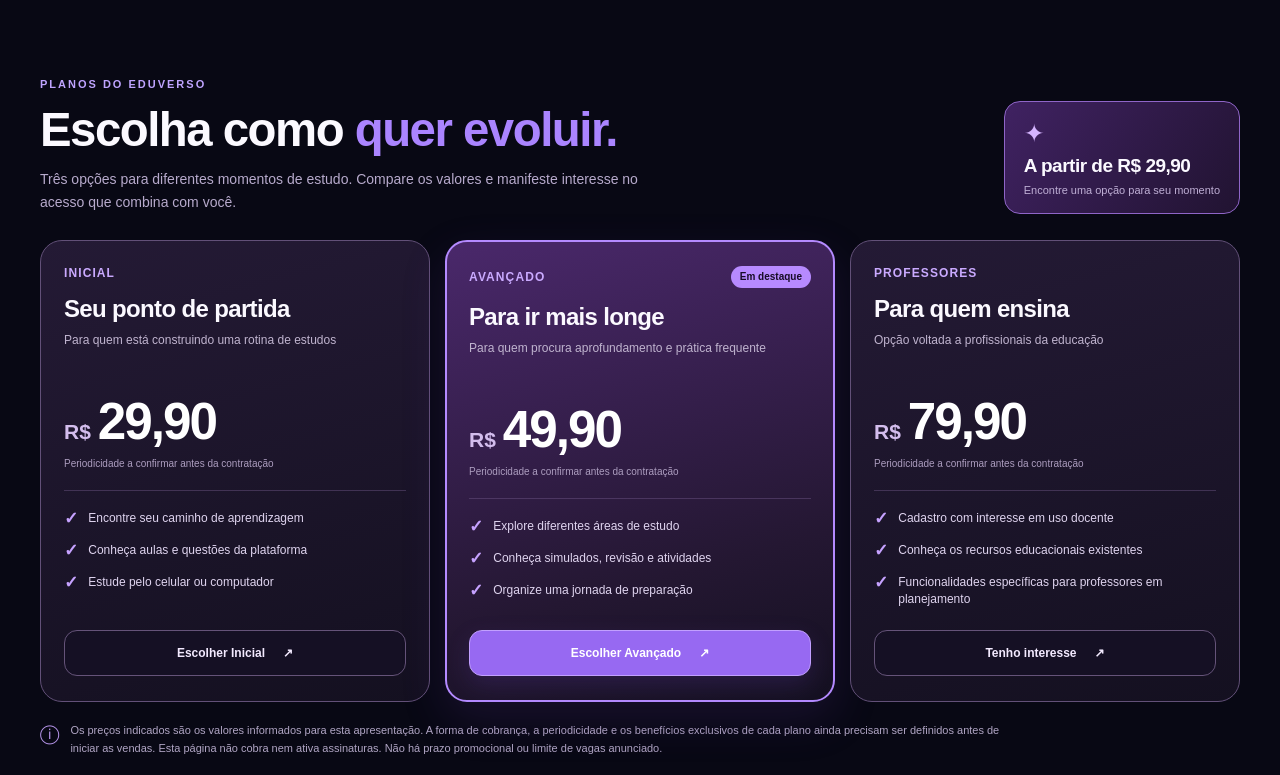
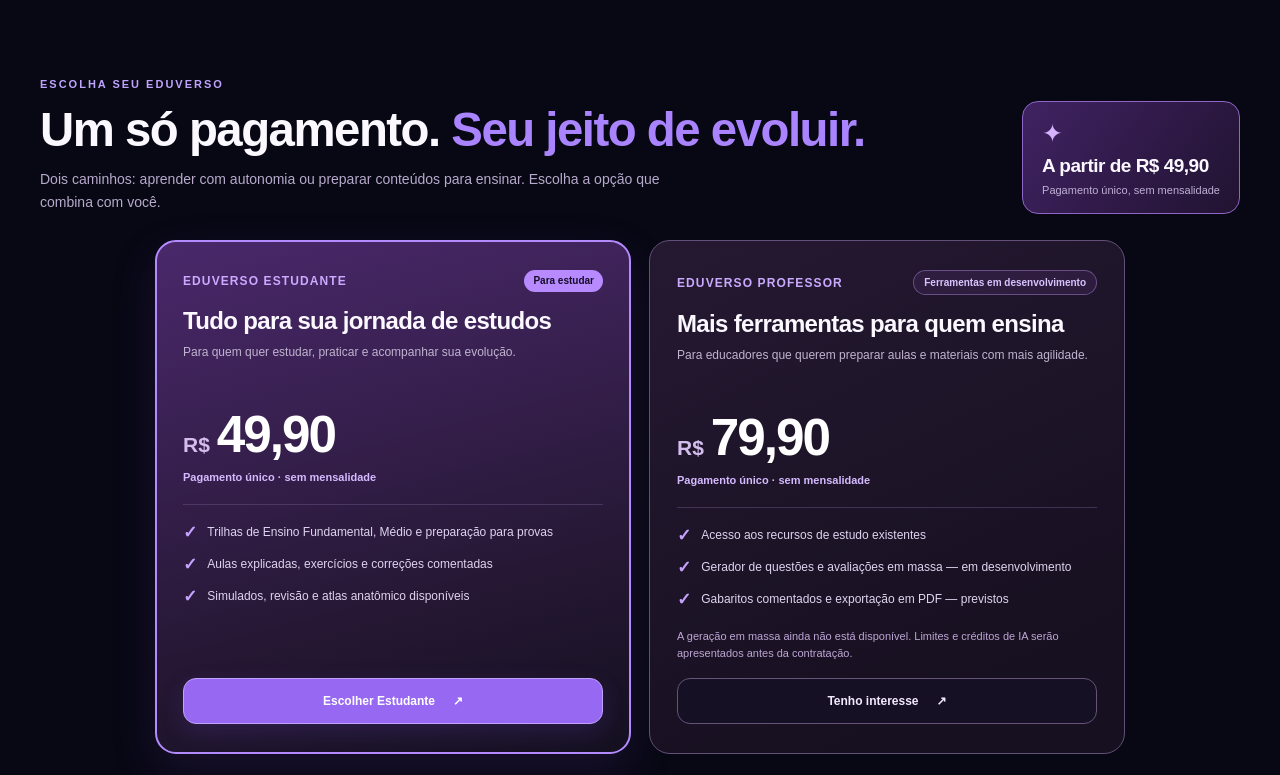
Before and after one commit to dramaflix2026-stack/Eduverso, a Next.js app: page / in a window 1280 px wide. Shown: the part 1521-2296 px from the top of the page. Built offline with nearby package versions, Linux system fonts and the light colour scheme.

Commit message:
feat(landing): two one-time offers for students and teachers

```diff
--- a/app/cadastro/page.tsx
+++ b/app/cadastro/page.tsx
@@ -8,8 +8,8 @@ export default function Cadastro(){
  const [name,setName]=useState("");const [email,setEmail]=useState("");
  const [password,setPassword]=useState("");const [confirm,setConfirm]=useState("");
  const [busy,setBusy]=useState(false);
- const [selectedPlan,setSelectedPlan]=useState<""|"inicial"|"avancado"|"professores">("");
- useEffect(()=>{const value=new URLSearchParams(window.location.search).get("plano");if(value==="inicial"||value==="avancado"||value==="professores")setSelectedPlan(value);},[]);const [error,setError]=useState("");const [notice,setNotice]=useState("");
+ const [selectedPlan,setSelectedPlan]=useState<""|"estudante"|"professores">("");
+ useEffect(()=>{const value=new URLSearchParams(window.location.search).get("plano");if(value==="professores")setSelectedPlan("professores");else if(value==="estudante"||value==="avancado"||value==="inicial")setSelectedPlan("estudante");},[]);const [error,setError]=useState("");const [notice,setNotice]=useState("");
  async function submit(event:FormEvent<HTMLFormElement>){
   event.preventDefault();setError("");setNotice("");
   if(password!==confirm){setError("As senhas não conferem.");return;}
@@ -27,7 +27,7 @@ export default function Cadastro(){
  return <main className="auth-shell"><section className="auth-panel">
   <Link href="/" className="auth-logo">✦ Eduverso<span>.</span></Link>
   <div className="auth-tag">COMECE SUA JORNADA</div><h1>Seu próximo capítulo começa aqui.</h1>
-  <p>Crie sua conta para identificar seu perfil e guardar seu histórico de estudos. A liberação definitiva do conteúdo pago depende da confirmação da compra.</p>{selectedPlan&&<div className="auth-existing-account"><strong>Plano de interesse: {selectedPlan==="inicial"?"Inicial · R$ 29,90":selectedPlan==="avancado"?"Avançado · R$ 49,90":"Professores · R$ 79,90"}</strong>. Este cadastro não realiza pagamento ou reserva o valor escolhido; a contratação e a periodicidade serão confirmadas quando estiverem disponíveis. <Link href="/#planos">Ver outros planos</Link></div>}<div className="auth-existing-account">Já se cadastrou antes com este e-mail? <Link href="/entrar">Entre na sua conta existente</Link>. Um segundo cadastro não gera outro e-mail de confirmação.</div>
+  <p>Crie sua conta para identificar seu perfil e guardar seu histórico de estudos. A liberação definitiva do conteúdo pago depende da confirmação da compra.</p>{selectedPlan&&<div className="auth-existing-account"><strong>Plano de interesse: {selectedPlan==="estudante"?"Eduverso Estudante · R$ 49,90":"Eduverso Professor · R$ 79,90"}</strong>. Este cadastro não realiza pagamento ou reserva o valor escolhido; a contratação e as condições do pagamento único serão informadas antes das vendas. A geração em massa do plano Professor está em desenvolvimento. <Link href="/#planos">Ver outros planos</Link></div>}<div className="auth-existing-account">Já se cadastrou antes com este e-mail? <Link href="/entrar">Entre na sua conta existente</Link>. Um segundo cadastro não gera outro e-mail de confirmação.</div>
   <form onSubmit={submit}>
    <label htmlFor="name">Nome completo</label><input id="name" value={name} onChange={e=>setName(e.target.value)} type="text" minLength={2} maxLength={120} required autoComplete="name" placeholder="Nome e sobrenome"/>
    <label htmlFor="email">E-mail para cadastro e compra</label><input id="email" value={email} onChange={e=>setEmail(e.target.value)} type="email" maxLength={254} required autoComplete="email" placeholder="seu@email.com"/>
--- a/app/landing-pricing.tsx
+++ b/app/landing-pricing.tsx
@@ -1,31 +1,60 @@
 "use client";
 import Link from "next/link";
 
-type Plan = {id:"inicial"|"avancado"|"professores";name:string;price:string;subtitle:string;caption:string;points:string[];featured?:boolean};
+type Plan = {
+ id:"estudante"|"professores";
+ name:string;
+ price:string;
+ subtitle:string;
+ caption:string;
+ points:string[];
+ featured?:boolean;
+ planned?:boolean;
+};
 const plans:Plan[]=[
- {id:"inicial",name:"Inicial",price:"29,90",subtitle:"Seu ponto de partida",caption:"Para quem está construindo uma rotina de estudos",points:["Encontre seu caminho de aprendizagem","Conheça aulas e questões da plataforma","Estude pelo celular ou computador"]},
- {id:"avancado",name:"Avançado",price:"49,90",subtitle:"Para ir mais longe",caption:"Para quem procura aprofundamento e prática frequente",points:["Explore diferentes áreas de estudo","Conheça simulados, revisão e atividades","Organize uma jornada de preparação"],featured:true},
- {id:"professores",name:"Professores",price:"79,90",subtitle:"Para quem ensina",caption:"Opção voltada a profissionais da educação",points:["Cadastro com interesse em uso docente","Conheça os recursos educacionais existentes","Funcionalidades específicas para professores em planejamento"]}
+ {
+  id:"estudante",
+  name:"Eduverso Estudante",
+  price:"49,90",
+  subtitle:"Tudo para sua jornada de estudos",
+  caption:"Para quem quer estudar, praticar e acompanhar sua evolução.",
+  points:["Trilhas de Ensino Fundamental, Médio e preparação para provas","Aulas explicadas, exercícios e correções comentadas","Simulados, revisão e atlas anatômico disponíveis"],
+  featured:true
+ },
+ {
+  id:"professores",
+  name:"Eduverso Professor",
+  price:"79,90",
+  subtitle:"Mais ferramentas para quem ensina",
+  caption:"Para educadores que querem preparar aulas e materiais com mais agilidade.",
+  points:["Acesso aos recursos de estudo existentes","Gerador de questões e avaliações em massa — em desenvolvimento","Gabaritos comentados e exportação em PDF — previstos"],
+  planned:true
+ }
 ];
 export default function LandingPricing(){
  return <section className="lp-section lp-pricing-wrap" id="planos" aria-labelledby="lp-pricing-title">
   <div className="lp-container">
    <div className="lp-pricing-top">
-    <div><span className="lp-eyebrow">PLANOS DO EDUVERSO</span><h2 id="lp-pricing-title">Escolha como <em>quer evoluir.</em></h2><p>Três opções para diferentes momentos de estudo. Compare os valores e manifeste interesse no acesso que combina com você.</p></div>
-    <div className="lp-pricing-intro-card"><span aria-hidden="true">✦</span><strong>A partir de R$ 29,90</strong><small>Encontre uma opção para seu momento</small></div>
+    <div><span className="lp-eyebrow">ESCOLHA SEU EDUVERSO</span><h2 id="lp-pricing-title">Um só pagamento. <em>Seu jeito de evoluir.</em></h2><p>Dois caminhos: aprender com autonomia ou preparar conteúdos para ensinar. Escolha a opção que combina com você.</p></div>
+    <div className="lp-pricing-intro-card"><span aria-hidden="true">✦</span><strong>A partir de R$ 49,90</strong><small>Pagamento único, sem mensalidade</small></div>
    </div>
    <div className="lp-pricing-grid">
-    {plans.map(plan=><article key={plan.id} className={"lp-price-card"+(plan.featured?" lp-price-card-featured":"")}>
-     <div className="lp-price-head"><span className="lp-price-name">{plan.name}</span>{plan.featured&&<span className="lp-price-highlight">Em destaque</span>}</div>
+    {plans.map(plan=><article key={plan.id} className={"lp-price-card"+(plan.featured?" lp-price-card-featured":"")+(plan.planned?" lp-price-card-planned":"")}>
+     <div className="lp-price-head">
+      <span className="lp-price-name">{plan.name}</span>
+      {plan.featured&&<span className="lp-price-highlight">Para estudar</span>}
+      {plan.planned&&<span className="lp-price-soon">Ferramentas em desenvolvimento</span>}
+     </div>
      <h3>{plan.subtitle}</h3><p className="lp-price-caption">{plan.caption}</p>
      <div className="lp-price-amount"><span>R$</span><strong>{plan.price}</strong></div>
-     <p className="lp-price-period">Periodicidade a confirmar antes da contratação</p>
+     <p className="lp-price-period">Pagamento único · sem mensalidade</p>
      <div className="lp-price-line"/>
      <ul>{plan.points.map(item=><li key={item}><span aria-hidden="true">✓</span>{item}</li>)}</ul>
-     <Link className={plan.featured?"lp-button":"lp-outline"} href={"/cadastro?plano="+plan.id}>{plan.id==="professores"?"Tenho interesse":"Escolher "+plan.name} <span aria-hidden="true">↗</span></Link>
+     {plan.planned&&<p className="lp-price-development">A geração em massa ainda não está disponível. Limites e créditos de IA serão apresentados antes da contratação.</p>}
+     <Link className={plan.featured?"lp-button":"lp-outline"} href={"/cadastro?plano="+plan.id}>{plan.planned?"Tenho interesse":"Escolher Estudante"} <span aria-hidden="true">↗</span></Link>
     </article>)}
    </div>
-   <div className="lp-pricing-trust"><span aria-hidden="true">ⓘ</span><p>Os preços indicados são os valores informados para esta apresentação. A forma de cobrança, a periodicidade e os benefícios exclusivos de cada plano ainda precisam ser definidos antes de iniciar as vendas. Esta página não cobra nem ativa assinaturas. Não há prazo promocional ou limite de vagas anunciado.</p></div>
+   <div className="lp-pricing-trust"><span aria-hidden="true">ⓘ</span><p>Valores propostos para pagamento único. O cadastro não realiza cobrança nem libera planos pagos automaticamente. Antes das vendas, serão informados o escopo e as condições de acesso. A geração de conteúdo em massa para professores está em desenvolvimento, não disponível para contratação imediata. Não há prazo promocional ou limite de vagas anunciado.</p></div>
   </div>
  </section>;
 }
--- a/app/landing.css
+++ b/app/landing.css
@@ -660,3 +660,20 @@
  .lp-guarantee-benefits{font-size:10px;line-height:1.45;gap:6px 12px;margin-bottom:13px}
  .lp-guarantee-content>small{margin-top:8px}
 }
+
+/* Two Eduverso offers: Estudante and Professor */
+.edu-lp .lp-pricing-grid{grid-template-columns:repeat(2,minmax(0,1fr));max-width:970px;margin-inline:auto;gap:18px}
+.edu-lp .lp-price-card:last-child{grid-column:auto}
+.edu-lp .lp-price-card{padding:29px 27px;border-radius:21px}
+.edu-lp .lp-price-card-featured{padding:28px 26px}
+.edu-lp .lp-price-soon{display:inline-flex;align-items:center;border-radius:999px;padding:6px 10px;border:1px solid #aa8bda75;background:#42275a70;color:#d9c4ff;font-size:10px;font-weight:700}
+.edu-lp .lp-price-card-planned{background:linear-gradient(155deg,#251932,#171020 82%)}
+.edu-lp .lp-price-development{font-size:11px;line-height:1.55;color:#bda6d4;margin:-3px 0 16px}
+.edu-lp .lp-price-period{color:#d5baff;font-weight:800;font-size:11px}
+.edu-lp .lp-price-caption{min-height:42px}
+@media(max-width:680px){
+ .edu-lp .lp-pricing-grid{grid-template-columns:1fr;gap:14px}
+ .edu-lp .lp-price-card,.edu-lp .lp-price-card-featured{padding:20px 19px}
+ .edu-lp .lp-price-caption{min-height:0}
+ .edu-lp .lp-price-soon{font-size:9px;padding:5px 8px}
+}
--- a/app/page.tsx
+++ b/app/page.tsx
@@ -57,7 +57,7 @@ export default function Landing(){
       </div>
      </div>
      <div className="lp-floating-chip lp-floating-chip-left" aria-hidden="true"><span>✦</span><strong>Conteúdos organizados</strong></div>
-     <a href="#planos" className="lp-floating-chip lp-floating-chip-right lp-offer-chip" aria-label="Conhecer os três planos, a partir de R$ 29,90"><span className="lp-offer-chip-icon" aria-hidden="true">✦</span><span><strong>A partir de R$ 29,90</strong><small>3 opções de acesso ↗</small></span></a>
+     <a href="#planos" className="lp-floating-chip lp-floating-chip-right lp-offer-chip" aria-label="Conhecer os dois planos, a partir de R$ 49,90"><span className="lp-offer-chip-icon" aria-hidden="true">✦</span><span><strong>A partir de R$ 49,90</strong><small>2 opções de acesso ↗</small></span></a>
      <p className="lp-illustration-note">Prévia ilustrativa da interface · veja as experiências reais abaixo</p>
     </div>
    </section>
@@ -85,7 +85,7 @@ export default function Landing(){
     <span className="lp-eyebrow">SUA PRÓXIMA CONQUISTA COMEÇA AQUI</span>
     <h2>Seu próximo avanço começa <em>com uma escolha.</em></h2>
     <p>Conheça os planos, escolha sua jornada e experimente a plataforma antes de contratar.</p>
-    <div className="lp-final-actions"><a href="#planos" className="lp-button">Ver os 3 planos <span aria-hidden="true">↗</span></a><a href="#produto" className="lp-outline">Testar demonstração <span aria-hidden="true">→</span></a></div>
+    <div className="lp-final-actions"><a href="#planos" className="lp-button">Ver os 2 planos <span aria-hidden="true">↗</span></a><a href="#produto" className="lp-outline">Testar demonstração <span aria-hidden="true">→</span></a></div>
     <small>Valores exibidos para escolha. O cadastro não realiza cobrança nem libera planos pagos automaticamente.</small>
    </section>
 
```
